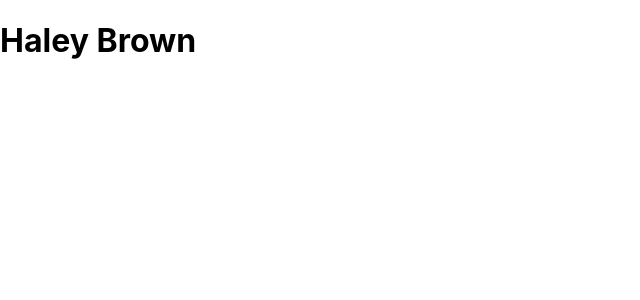
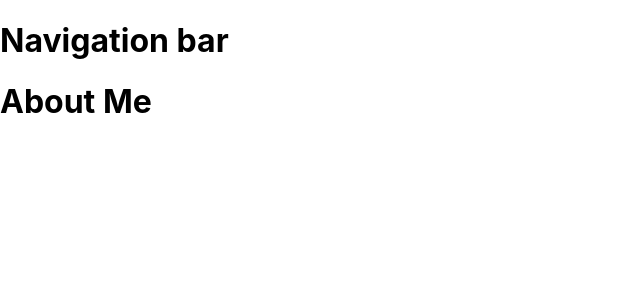
Before and after one commit to Hbrown16/React-Portfolio, a React (Create React App) app in the folder react-portfolio-haley/: page / in a window 1280 px wide. Shown: the top 300 px of the page, without its empty margins (0-640 px from the left). Built offline with nearby package versions, Linux system fonts and the light colour scheme.

Commit message:
importing about

```diff
--- a/react-portfolio-haley/src/App.js
+++ b/react-portfolio-haley/src/App.js
@@ -1,7 +1,10 @@
+import NavBar from './components/Nav/NavBar'
+import About from './components/About/aboutme'
 const App = () => {
   return (
     <div className="App">
-     <h1> Haley Brown </h1>
+     < NavBar />
+     < About />
     </div>
   );
 }
```
Also changed, not shown: react-portfolio-haley/src/components/Youtube/youtube.js (+7 -3 lines).
